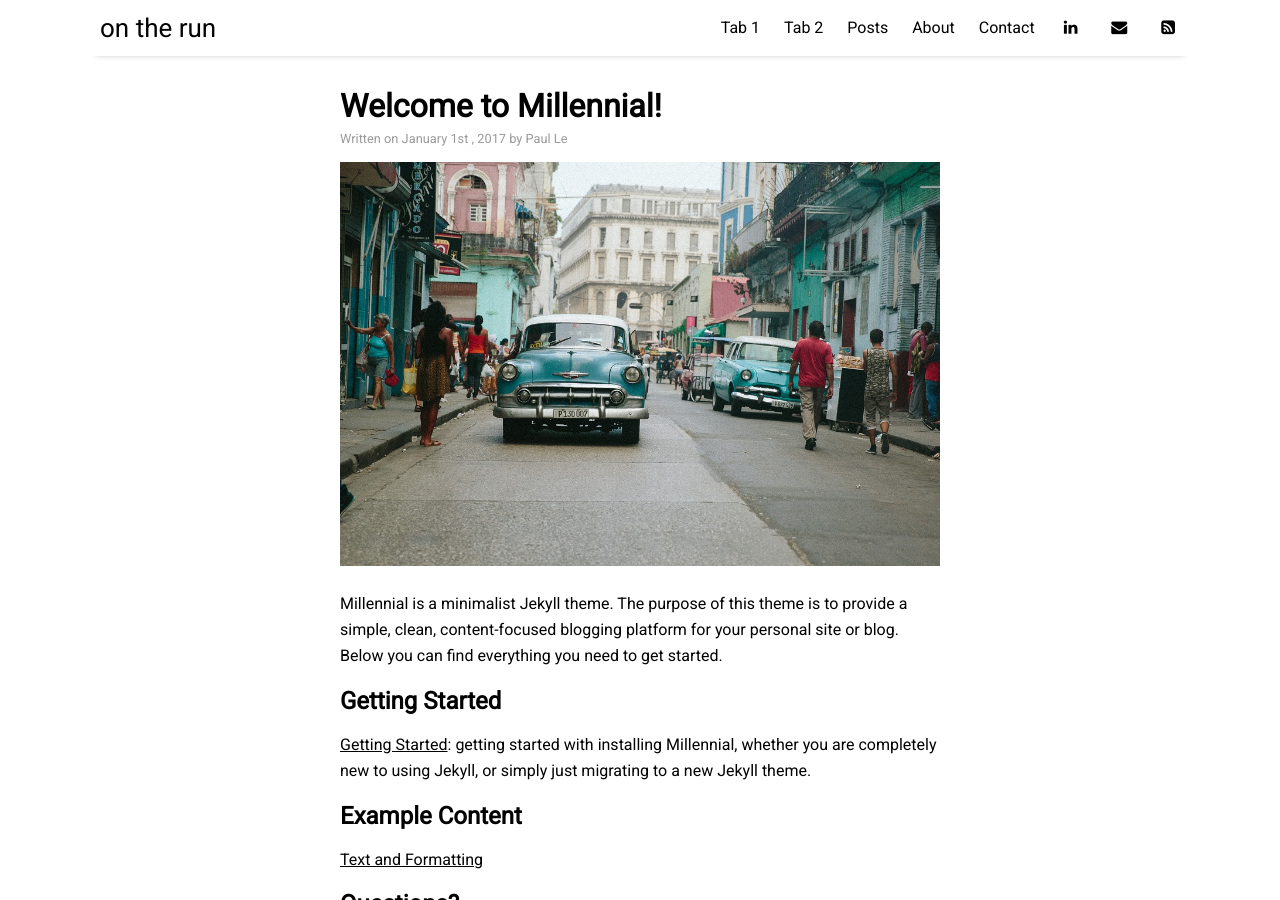
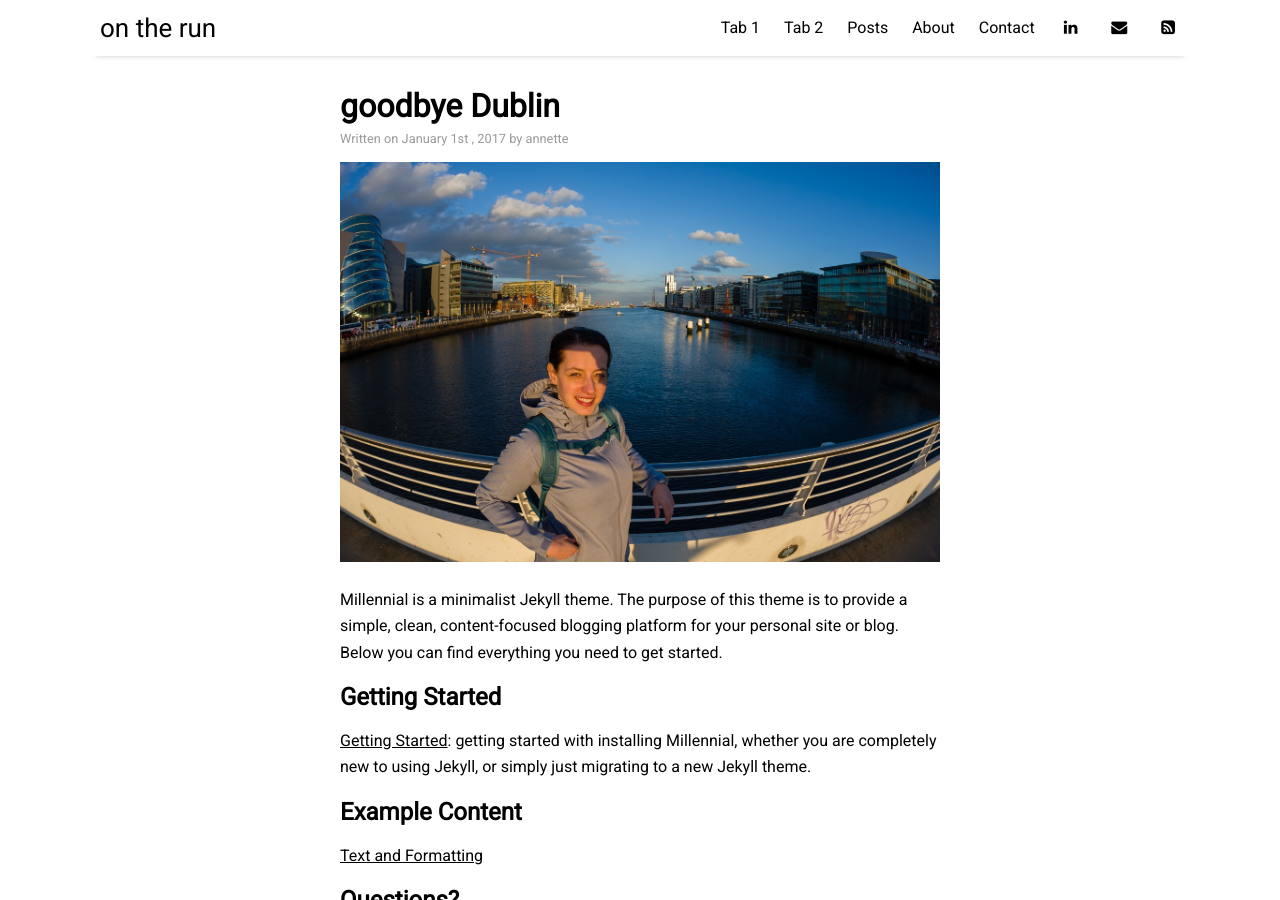
Before and after one commit to arfro/arfro.com, a Jekyll site: the page built from _posts/2017-01-01-goodbye-dublin.md, in a window 1280 px wide and 900 px high. Built offline with Jekyll 4.4.1, drawn with Linux system fonts in a browser that asks for light colours; nearby versions of some CDN libraries.

Commit message:
added goodbye dublin

```diff
--- a/_posts/2017-01-01-welcome-to-millennial.md
+++ b/_posts/2017-01-01-goodbye-dublin.md
@@ -1,10 +1,10 @@
 ---
 layout: post
-title: "Welcome to Millennial!"
-author: "Paul Le"
+title: "goodbye Dublin"
+author: "annette"
 categories: documentation
 tags: [documentation,sample]
-image: cuba-1.jpg
+image: goodbye-dublin/bridge.jpg
 ---
 
 Millennial is a minimalist Jekyll theme. The purpose of this theme is to provide a simple, clean, content-focused blogging platform for your personal site or blog. Below you can find everything you need to get started.
```
Also changed, not shown: assets/img/goodbye-dublin/bridge.jpg (added), 2 other files.
